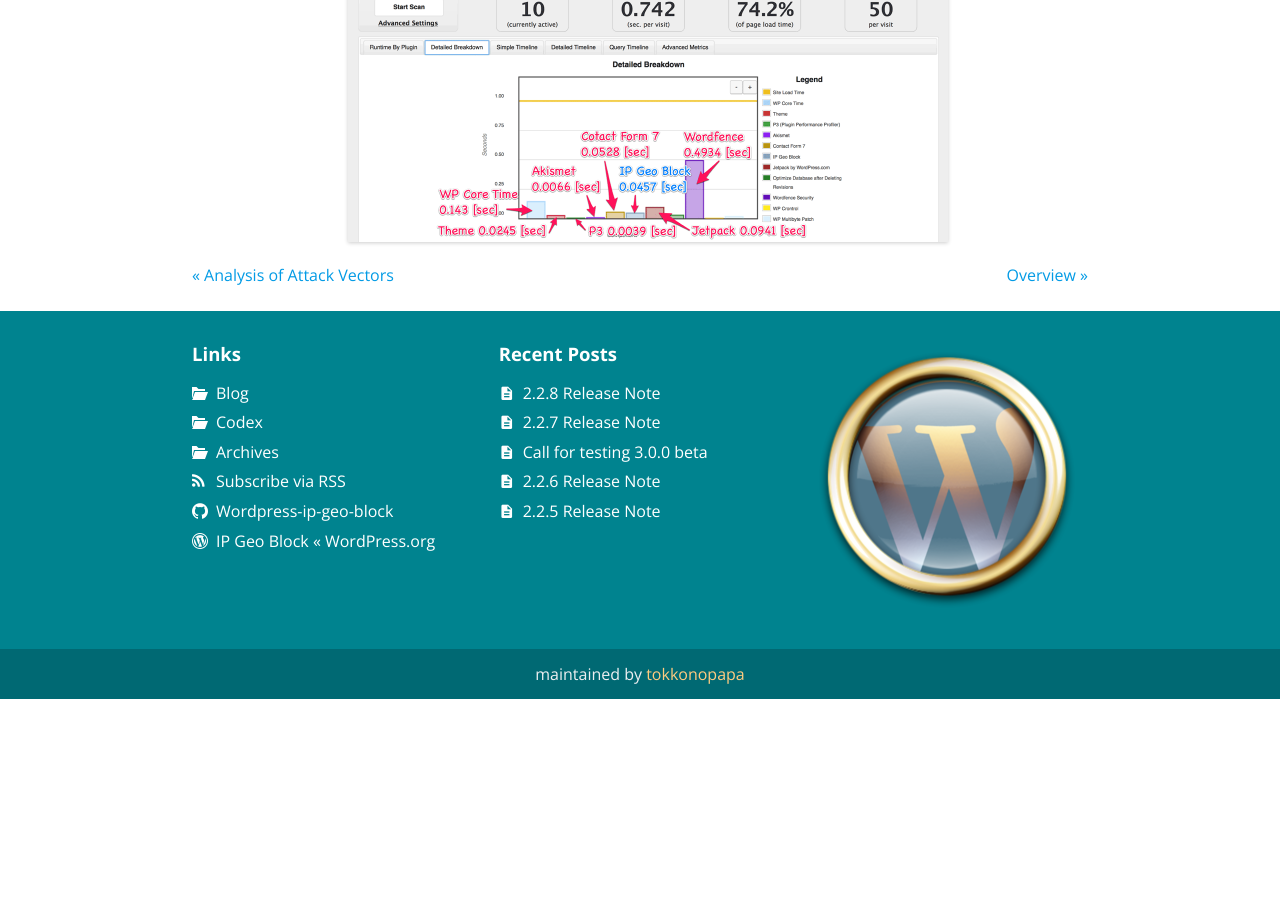
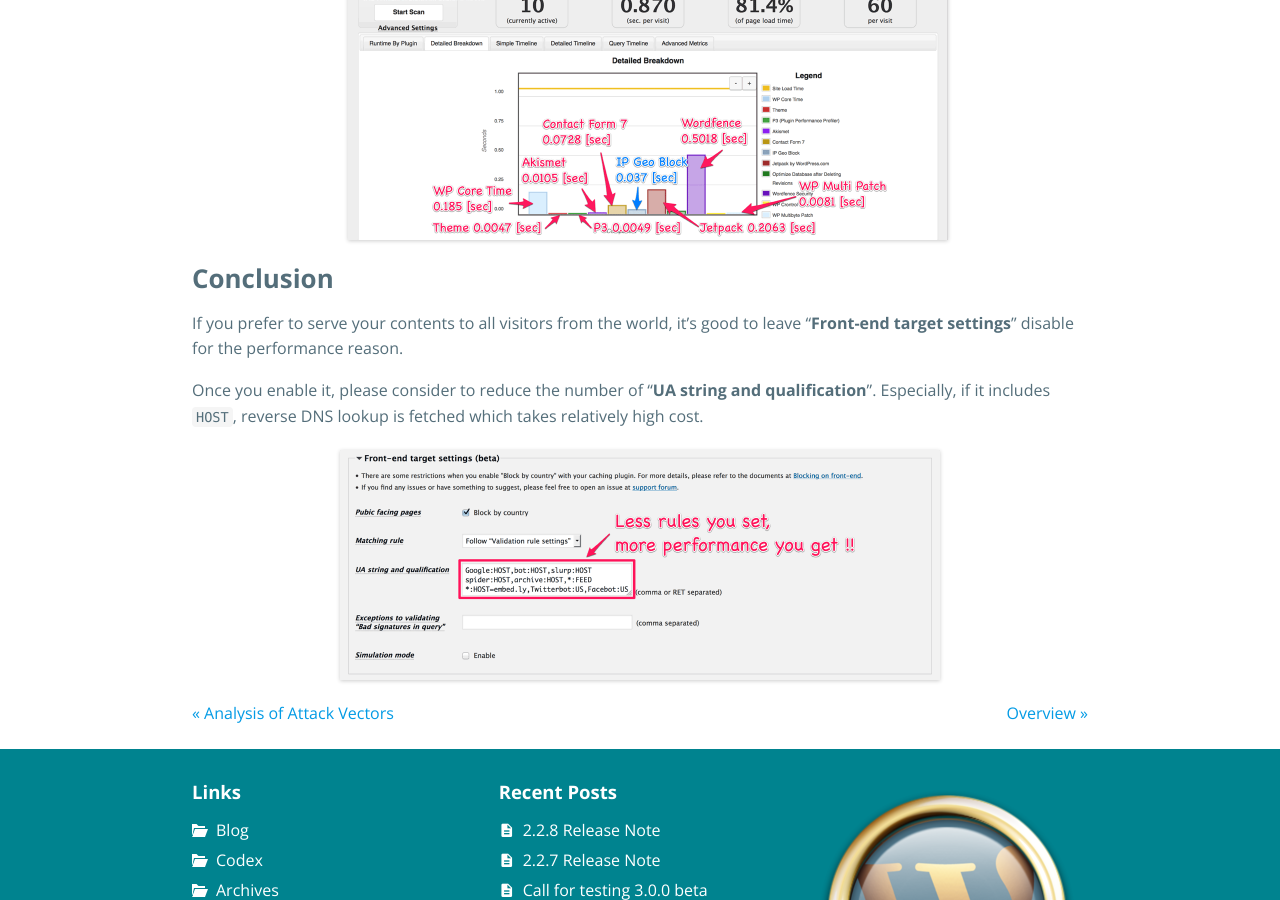
Before and after one commit to tokkonopapa/WordPress-IP-Geo-Block, a Jekyll site: the page built from _codex/03. Features and performance/10/page-speed-performance.md, in a window 1280 px wide and 900 px high, scrolled down 2015 px. Built offline with Jekyll 4.4.1, drawn with Linux system fonts in a browser that asks for light colours; some web fonts are replaced; before the commit the page ends 2714 px from its top, so only the background shows below that.

Commit message:
Update codex.

```diff
--- a/_codex/03. Features and performance/10/page-speed-performance.md
+++ b/_codex/03. Features and performance/10/page-speed-performance.md
@@ -62,3 +62,16 @@
   ![The result of P3 (front-end)]({{ '/img/2016-10/P3-manual-frontend.png' | prepend: site.baseurl }}
    "The result of P3 (front-end)"
   )
+
+### Conclusion ###
+
+If you prefer to serve your contents to all visitors from the world, it's good
+to leave "**Front-end target settings**" disable for the performance reason.
+
+Once you enable it, please consider to reduce the number of "**UA string and
+qualification**". Especially, if it includes `HOST`, reverse DNS lookup is
+fetched which takes relatively high cost.
+
+![Front-end target settings]({{ '/img/2016-10/FrontendTarget.png' | prepend: site.baseurl }}
+ "Front-end target settings"
+)
```
Also changed, not shown: img/2016-10/FrontendTarget.png (added), img/2016-10/P3-manual-frontend.png.
